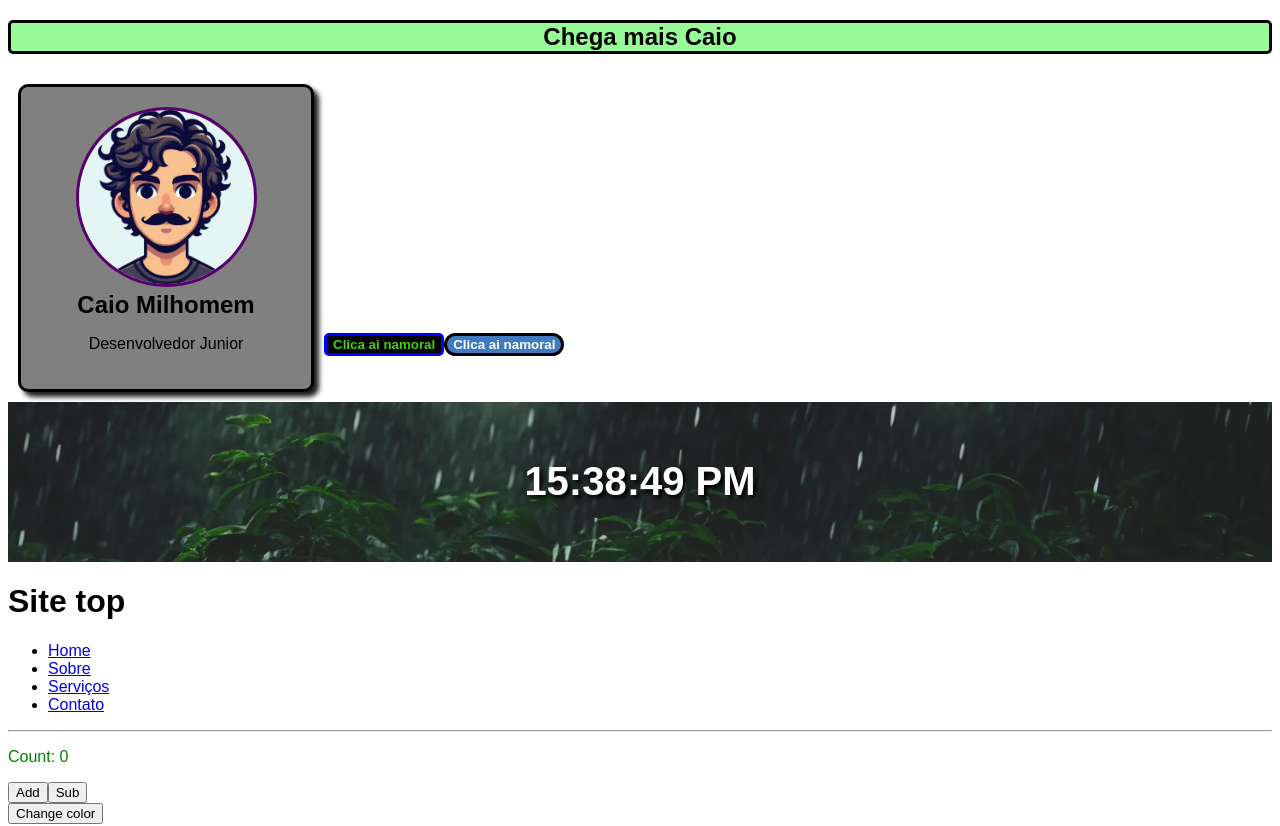
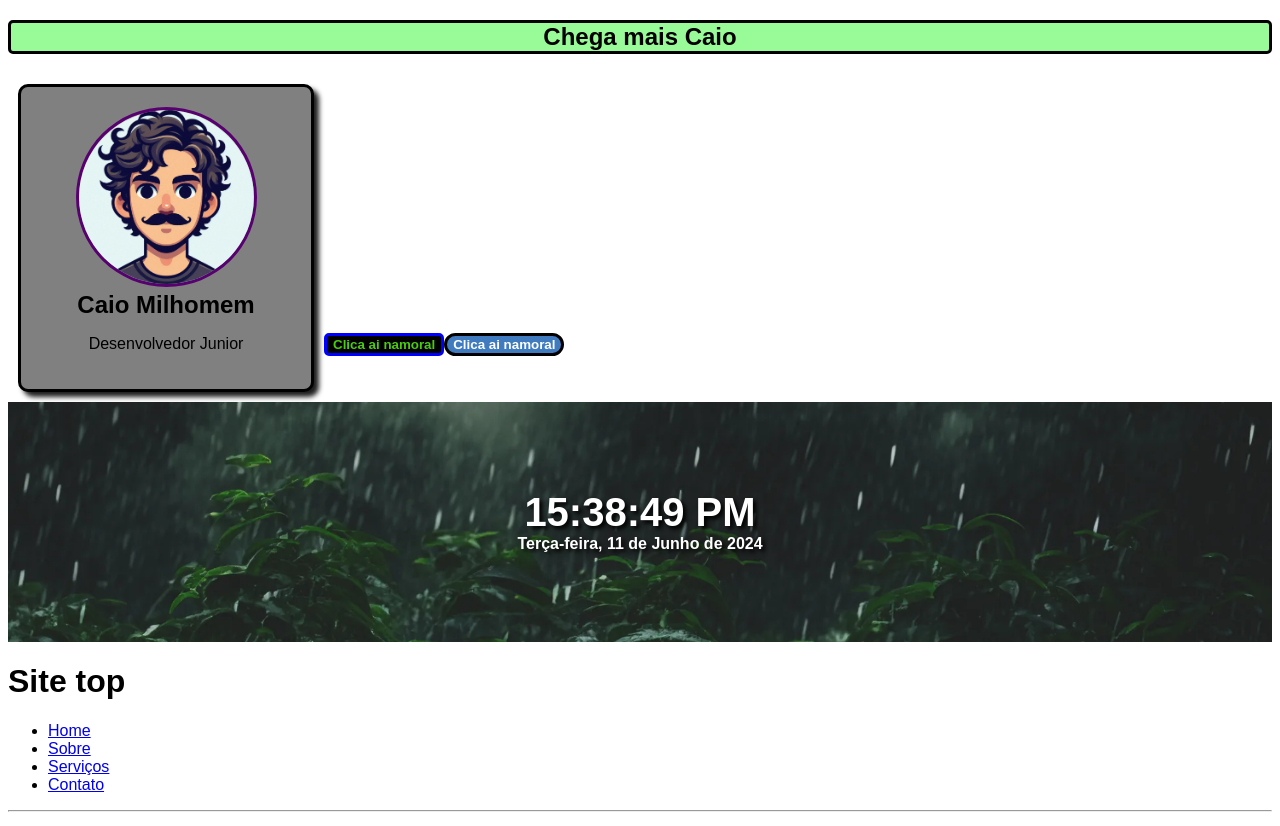
Before and after one commit to Caio-Milhomem/Curso-React, a React (Vite) app: page / in a window 1280 px wide. Shown: the top 826 px of the page. Built offline with nearby package versions, Linux system fonts and the light colour scheme.

Commit message:
Add date to Digital Clock

```diff
--- a/src/DigitalClock.jsx
+++ b/src/DigitalClock.jsx
@@ -1,32 +1,44 @@
 import { useEffect, useState } from "react";
 
 function DigitalClock() {
-
-    const [time, setTime] = useState(new Date())
+    const [time, setTime] = useState(new Date());
 
     useEffect(() => {
-
         const intervalId = setInterval(() => {
-            setTime(new Date())
-        }, 1000)
-
+            setTime(new Date());
+        }, 1000);
         return () => {
-            clearInterval(intervalId)
-        }
-
-    }, [])
+            clearInterval(intervalId);
+        };
+    }, []);
 
     function formatTime() {
-        let hours = time.getHours()
-        const min = time.getMinutes()
-        const sec = time.getSeconds()
-        const meridiem = hours >= 12 ? "PM" : "AM"
+        let hours = time.getHours();
+        const min = time.getMinutes();
+        const sec = time.getSeconds();
+        const meridiem = hours >= 12 ? "PM" : "AM";
+        //if (hours > 12) hours -= 12; // Convert 24-hour format to 12-hour format
+        return `${padZero(hours)}:${padZero(min)}:${padZero(sec)} ${meridiem}`;
+    }
+    function formatDate() {
+        const day = padZero(time.getDate());
+        const monthNames = [
+            "Janeiro", "Fevereiro", "Março", "Abril", "Maio", "Junho",
+            "Julho", "Agosto", "Setembro", "Outubro", "Novembro", "Dezembro"
+        ];
+        const dayNames = [
+            "Domingo", "Segunda-feira", "Terça-feira", "Quarta-feira",
+            "Quinta-feira", "Sexta-feira", "Sábado"
+        ];
+        const dayOfWeek = dayNames[time.getDay()];
+        const month = monthNames[time.getMonth()];
+        const year = time.getFullYear();
 
-        return `${padZero(hours)}:${padZero(min)}:${padZero(sec)} ${meridiem}`
+        return `${dayOfWeek}, ${day} de ${month} de ${year}`;
     }
 
     function padZero(number) {
-        return (number < 10 ? "0" : "") + number
+        return (number < 10 ? "0" : "") + number;
     }
 
     return (
@@ -34,8 +46,11 @@ function DigitalClock() {
             <div className="clock">
                 <span>{formatTime()}</span>
             </div>
+            <div className="date">
+                <span>{formatDate()}</span>
+            </div>
         </div>
-    )
+    );
 }
 
-export default DigitalClock
+export default DigitalClock;
--- a/src/index.css
+++ b/src/index.css
@@ -150,8 +150,9 @@ input[type="color"] {
   background-position: center;
   background-size: cover;
   background-repeat: no-repeat;
-  height: 10rem;
+  height: 15rem;
   display: flex;
+  flex-direction: column;
   justify-content: center;
   align-items: center;
 }
@@ -163,3 +164,9 @@ input[type="color"] {
   text-shadow: 3px 3px 4px rgb(0, 0, 0);
 
 }
+
+.date {
+  color: white;
+  font-weight: bold;
+  text-shadow: 3px 3px 4px rgb(0, 0, 0);
+}
```
